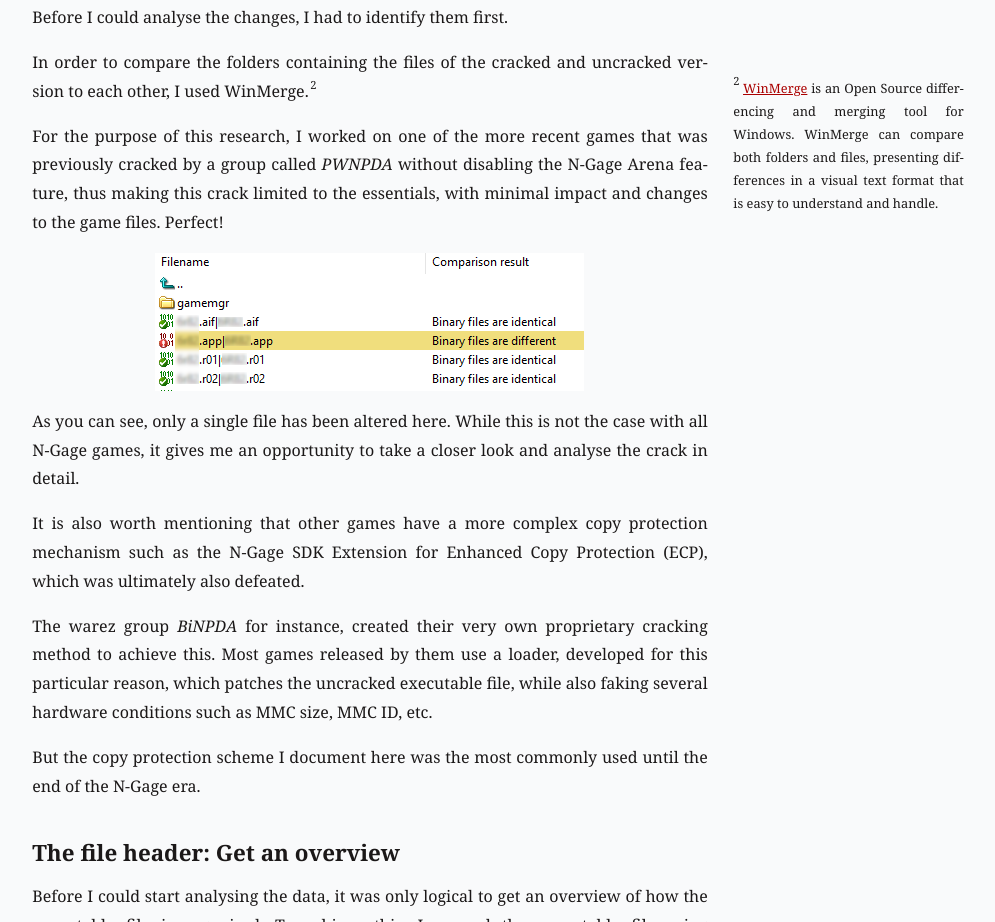
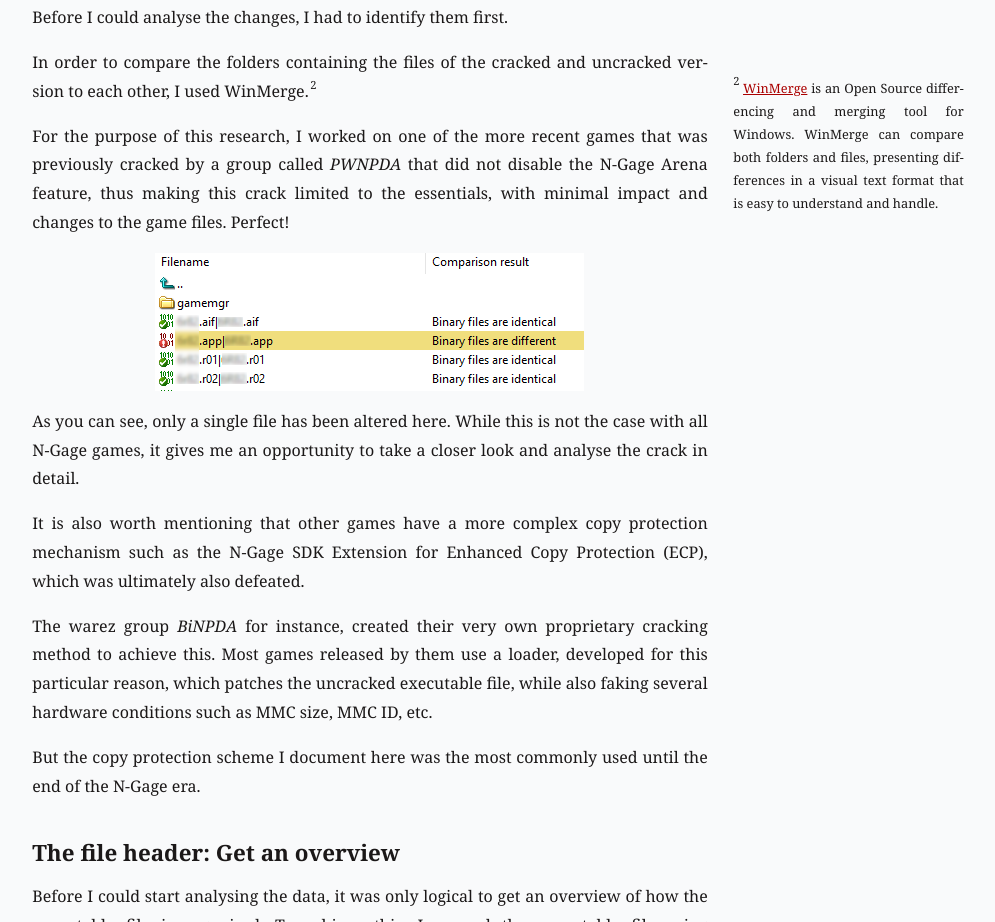
Before and after one commit to mupfelofen-de/mupf.dev, a plain HTML site: page ngage-copy-protection-analysis.html in a window 1280 px wide. Shown: the part 1579-2501 px from the top of the page, without its empty margins (270-1265 px from the left). Drawn offline with Linux system fonts and the light colour scheme; a web font is replaced by a local one.

Commit message:
Update phrasing

```diff
--- a/ngage-copy-protection-analysis.html
+++ b/ngage-copy-protection-analysis.html
@@ -124,9 +124,9 @@
     <p>
       For the purpose of this research, I worked on one of the more
       recent games that was previously cracked by a group
-      called <i>PWNPDA</i> without disabling the N-Gage Arena feature,
-      thus making this crack limited to the essentials, with minimal
-      impact and changes to the game files.  Perfect!
+      called <i>PWNPDA</i> that did not disable the N-Gage Arena
+      feature, thus making this crack limited to the essentials, with
+      minimal impact and changes to the game files.  Perfect!
     </p>
 
     <p>
```
